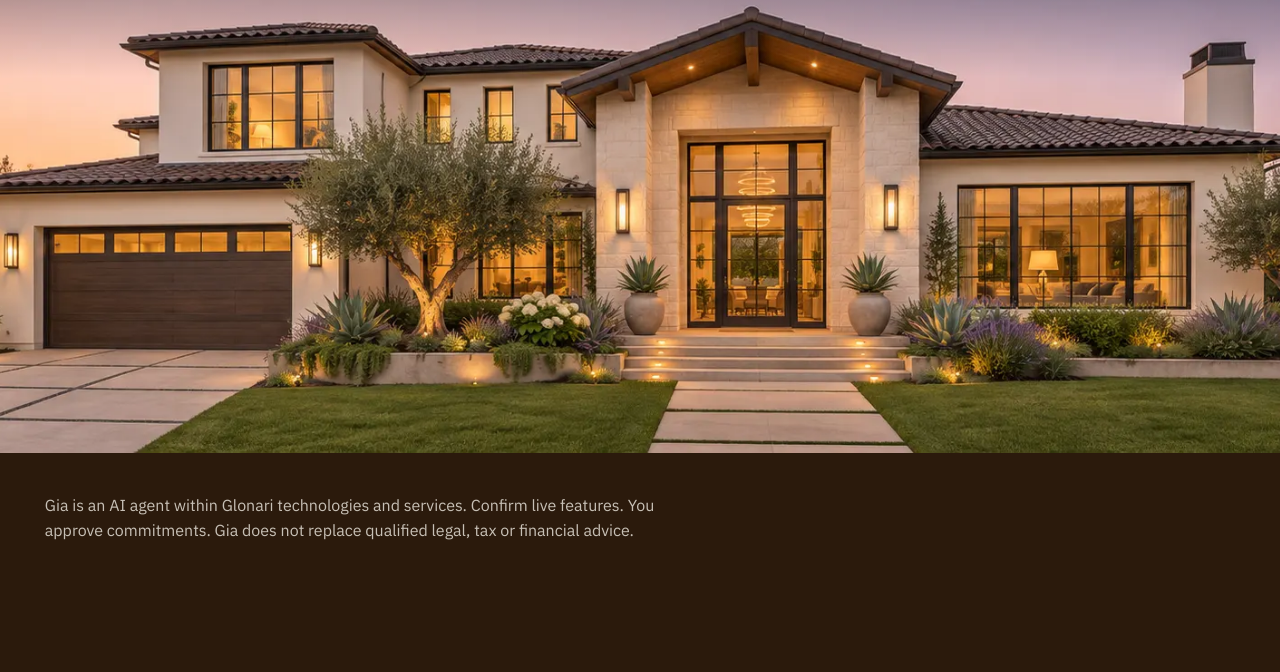
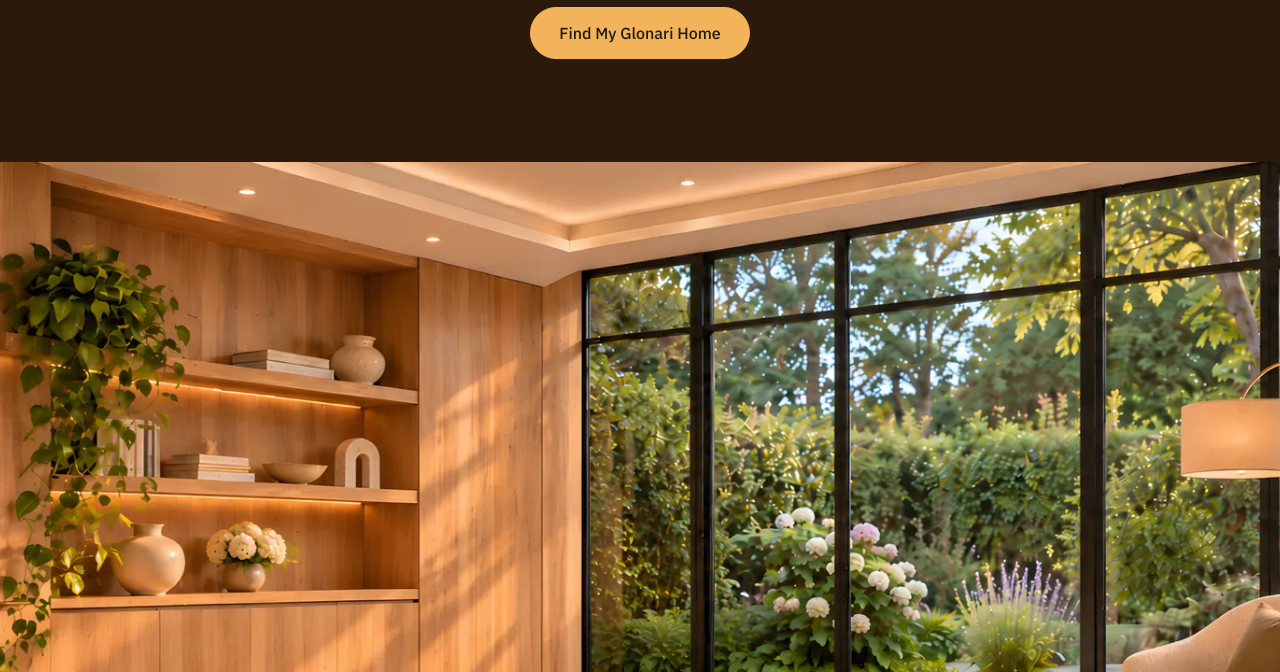
Before and after one commit to Helen369-gif1/glonari-homes-v2, a plain HTML site: page docs/gia.html in a window 1280 px wide. Shown: the part 5965-6637 px from the top of the page. Drawn offline with nearby package versions, Linux system fonts and the light colour scheme.

Commit message:
final screen

```diff
--- a/docs/css/gia.css
+++ b/docs/css/gia.css
@@ -164,12 +164,18 @@
   .gia-imp__org .gia-note { margin-top: 18px; }
 }
 
-/* ---------- 05 final: night photo, copy on the calm dark left, the AI line on a solid strip (never on the photo) ---------- */
-.gia-final { margin-top: var(--section-y); color: var(--gp-text); }
-.gia-final__photo { position: relative; min-height: clamp(780px, 66.7vw, 1100px); display: grid; align-items: start; }
-.gia-final__photo img { position: absolute; inset: 0; width: 100%; height: 100%; object-fit: cover; }
-.gia-final__photo::after { content: ""; position: absolute; inset: 0; background: linear-gradient(180deg, rgba(20, 12, 6, .62) 0%, rgba(20, 12, 6, .58) 36%, rgba(20, 12, 6, 0) 56%); }
-.gia-final__in { position: relative; z-index: 2; padding-block: 40px 0; text-align: center; }
+/* ---------- 05 final: heading on its own brown band, the living room (room + family layers, clear parallax) directly under it, the AI line on a solid strip ---------- */
+.gia-final { margin-top: var(--section-y); color: var(--gp-text); background: var(--gh-brown); }
+.gia-final__in { padding-block: clamp(72px, 8vw, 120px); text-align: center; }
+.gia-final__stage { position: relative; aspect-ratio: 16 / 9; overflow: hidden; background: var(--gh-brown); }
+.gia-final__zoom, .gia-final__layer { position: absolute; inset: 0; }
+.gia-final__zoom { will-change: transform; }
+.gia-final__layer { will-change: transform, opacity; }
+.gia-final__layer img { display: block; width: 100%; height: 100%; object-fit: cover; object-position: 25% 50%; }
+/* pinned (>=769px, motion allowed): the stage is the screen; the layers are 3% taller so the vertical drift never shows an edge */
+.has-scenes .gia-final__stage { aspect-ratio: auto; }
+.has-scenes .gia-final__layer { inset: -1.5% 0; }
+.scenes-pending .gia-final__zoom [data-final-family] { opacity: 0; }
 .gia-final__h {
   max-width: 8em; margin: 0 auto 20px;
   font-family: var(--font-display); font-weight: 500;
@@ -179,9 +185,9 @@
 .gia-final__btn { background: var(--gp-gold); border-color: var(--gp-gold); color: var(--gh-ink); }
 .gia-final__btn:hover { background: var(--gp-champagne); border-color: var(--gp-champagne); }
 .gia-final__strip { background: var(--gh-brown); padding: 40px 0 48px; }
-.gia-final__strip p { margin: 0; max-width: 64ch; font-size: 16px; line-height: 1.6; color: var(--gp-text-2); }
-@media (max-width: 860px) {
-  .gia-final__photo { min-height: 740px; }
-  .gia-final__photo::after { background: linear-gradient(180deg, rgba(20, 12, 6, .88) 0%, rgba(20, 12, 6, .7) 45%, rgba(20, 12, 6, .15) 100%); }
-  .gia-final__in { padding-block: 40px 0; }
+.gia-final__strip p { margin: 0 auto; text-align: center; max-width: 64ch; font-size: 16px; line-height: 1.6; color: var(--gp-text-2); }
+@media (max-width: 768px) {
+  /* phones: static composite, 4:3 crop around the family (it spans ~72% of the 16:9 width), both layers cropped the same way */
+  .gia-final__stage { aspect-ratio: 4 / 3; }
+  .gia-final__layer img { object-position: 39% 50%; }
 }
--- a/docs/gia.html
+++ b/docs/gia.html
@@ -140,14 +140,19 @@
     </div>
   </section>
 
-  <!-- ============ 05 Final: night photo, copy on its dark left, the AI line on a solid strip ============ -->
+  <!-- ============ 05 Final: living room in two layers (room + family, soft parallax), copy centred on the ceiling above the heads, the AI line on a solid strip ============ -->
   <section class="gia-final" id="final" aria-labelledby="final-title">
-    <div class="gia-final__photo">
-      <img src="assets/images/home-07-cta-900.webp" srcset="assets/images/home-07-cta-900.webp 900w, assets/images/home-07-cta-1672.webp 1672w" sizes="100vw" width="1672" height="940" alt="" loading="lazy">
-      <div class="container gia-final__in">
+    <div class="container gia-final__in">
         <h2 class="gia-final__h" id="final-title">Start With a Question.</h2>
         <p class="gia-final__p">Gia helps you understand your Home services, bring next steps together and explore the choices ahead.</p>
         <a class="btn gia-final__btn" href="find-your-home.html">Find My Glonari Home</a>
+    </div>
+    <div class="scene gia-final__scene" data-scene="gia-final" style="--travel: 180svh">
+      <div class="scene__stage gia-final__stage">
+        <div class="gia-final__zoom" data-final-zoom>
+          <div class="gia-final__layer" data-final-bg><img src="assets/images/gia-final-bg-1600.webp" srcset="assets/images/gia-final-bg-1600.webp 1600w, assets/images/gia-final-bg-2560.webp 2560w" sizes="100vw" width="2560" height="1440" alt="" loading="lazy"></div>
+          <div class="gia-final__layer" data-final-family><img src="assets/images/gia-final-family-1600.webp" srcset="assets/images/gia-final-family-1600.webp 1600w, assets/images/gia-final-family-2560.webp 2560w" sizes="100vw" width="2560" height="1440" alt="A family reads together on a sofa in a warm living room with a garden view." loading="lazy"></div>
+        </div>
       </div>
     </div>
     <div class="gia-final__strip"><div class="container"><p>Gia is an AI agent within Glonari technologies and services. Confirm live features. You approve commitments. Gia does not replace qualified legal, tax or financial advice.</p></div></div>
--- a/docs/js/gia.js
+++ b/docs/js/gia.js
@@ -100,13 +100,48 @@
     return () => gsap.set(img, { clearProps: "all" });
   }
 
+  /* ---------- 05 final: pinned scene (sticky stage 100svh, --travel 180svh), room first, then the family sits down on the rug ----------
+     One progress p 0..1 (scrubbed .6 = smoothed; every value is a continuous function of p, no thresholds). Only transform and opacity.
+     Both layers sit in one wrapper that carries the ONLY scale, so sofa and rug can never part by zoom; they differ by translateY alone.
+       0   - .30  room alone: zoom 1.02 -> 1.06, room y -1.5% -> +1% of the frame height
+       .28 - .55  family fades in (0 -> 1) and rises from +6% to 0 relative to the room: registered exactly like the reference at .55
+       .55 - .85  pause on the finished picture: zoom 1.06 -> 1.08, family drifts 0.7% of the frame height against the room (8 px at 1440x900)
+       .85 - 1    the stage is released (sticky ends); the last state is held.
+     Phones, reduced motion, no JS: no pin, the CSS composite (both layers at once, like the reference). */
+  function finalScene() {
+    const scene = $('[data-scene="gia-final"]');
+    if (!scene) return () => {};
+    const zoom = $("[data-final-zoom]", scene), bg = $("[data-final-bg]", scene), fam = $("[data-final-family]", scene);
+    const clamp01 = (v) => Math.min(1, Math.max(0, v));
+    const seg = (p, a, b) => clamp01((p - a) / (b - a));
+    const sineOut = (t) => Math.sin(t * Math.PI / 2), sineIO = (t) => (1 - Math.cos(t * Math.PI)) / 2;
+    const apply = (p) => {
+      const t1 = sineOut(seg(p, 0, .30)), t3 = sineIO(seg(p, .55, .85)), tf = sineIO(seg(p, .28, .55));
+      const z = p < .55 ? 1.02 + .04 * t1 : 1.06 + .02 * t3;
+      const room = (-1.5 + 2.5 * t1) + .5 * t3;                    // % of the frame height
+      const rel = 6 * (1 - tf) - .7 * t3;                          // family against the room
+      gsap.set(zoom, { scale: z });
+      gsap.set(bg, { yPercent: room / 1.03 });                     // layers are 103% tall: % of the layer -> % of the frame
+      gsap.set(fam, { yPercent: (room + rel) / 1.03, opacity: tf });
+    };
+    const proxy = { p: 0 };
+    gsap.set(zoom, { transformOrigin: "39% 80%" });
+    apply(0);
+    const tween = gsap.to(proxy, {
+      p: 1, ease: "none", onUpdate: () => apply(proxy.p),
+      scrollTrigger: { trigger: scene, start: "top top", end: "bottom bottom", scrub: .6, invalidateOnRefresh: true },
+    });
+    return () => { tween.scrollTrigger && tween.scrollTrigger.kill(); tween.kill(); gsap.set([zoom, bg, fam], { clearProps: "all" }); };
+  }
+
   const mm = gsap.matchMedia();
   mm.add("(min-width: 769px) and (prefers-reduced-motion: no-preference)", () => {
     doc.classList.add("has-scenes");
     heroScene();
+    const undoFinal = finalScene();
     doc.classList.remove("scenes-pending");
     ScrollTrigger.refresh();
-    return () => doc.classList.remove("has-scenes");
+    return () => { undoFinal(); doc.classList.remove("has-scenes"); };
   });
   mm.add("(max-width: 768px) and (prefers-reduced-motion: no-preference)", () => {
     const undo = heroPhone();
```
Also changed, not shown: docs/assets/images/gia-final-bg-1600.webp (added), docs/assets/images/gia-final-bg-2560.webp (added), docs/assets/images/gia-final-ceiling.webp (added), docs/assets/images/gia-final-family-1600.webp (added), docs/assets/images/gia-final-family-2560.webp (added), 4 other files.
